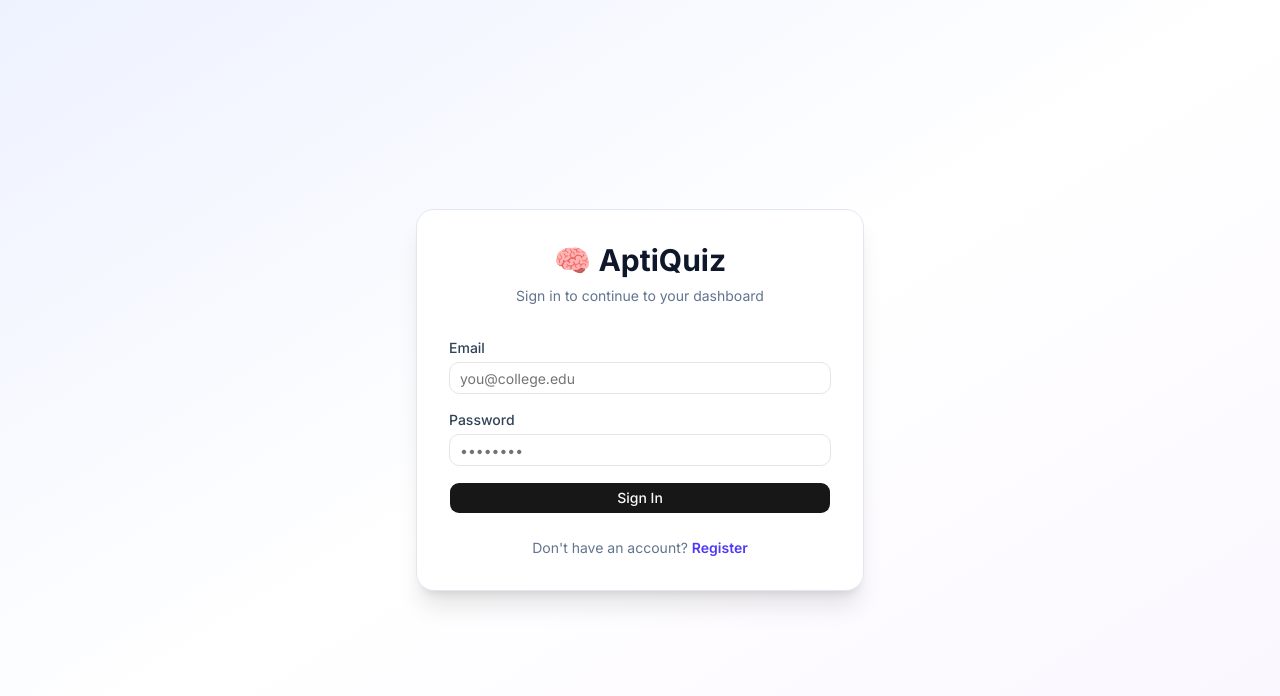
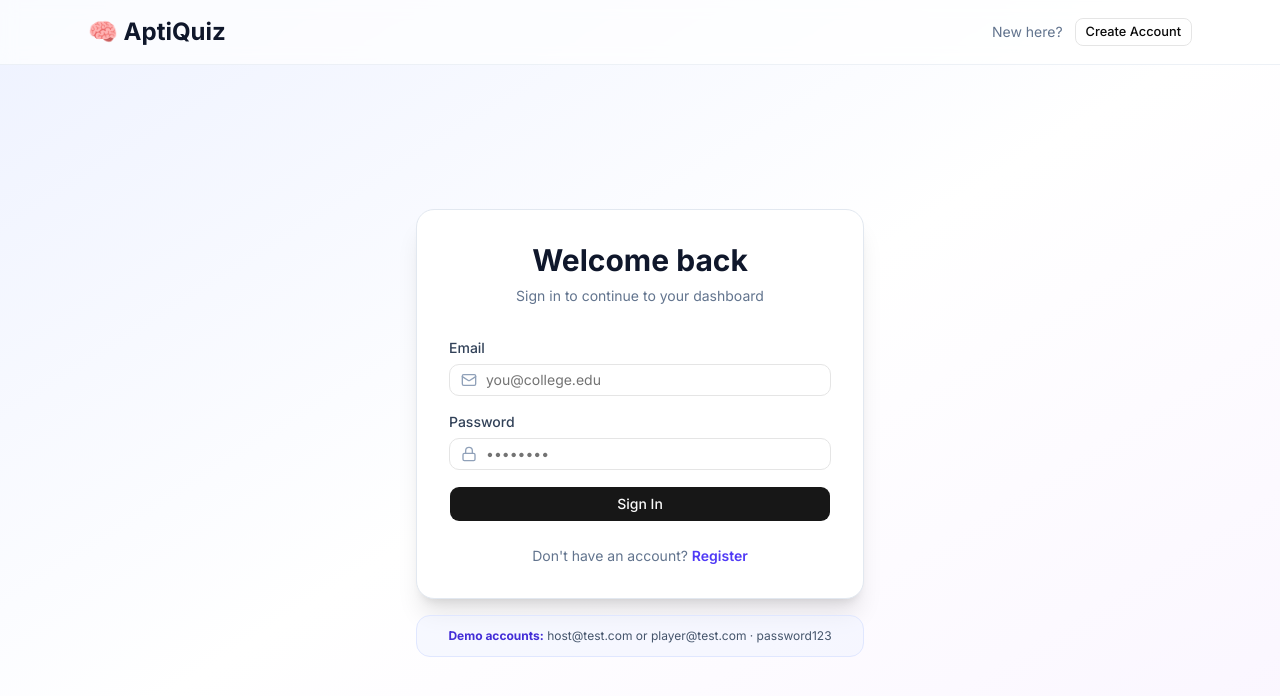
Before and after one commit to bhavy-sharma/IDEATHON-2.0, a Next.js app: page /login in a window 1280 px wide. Shown: the top 696 px of the page. Built offline with nearby package versions, Linux system fonts and the light colour scheme; no server answers.

Commit message:
add header and footer

```diff
--- a/app/(auth)/login/page.jsx
+++ b/app/(auth)/login/page.jsx
@@ -7,6 +7,8 @@ import { authApi } from '@/lib/api';
 import { useUserStore } from '@/store/userStore';
 import { Button } from '@/components/ui/button';
 import { Input } from '@/components/ui/input';
+import { Loader2, Mail, Lock } from 'lucide-react';
+import { toast } from '@/components/ui/use-toast';
 
 export default function LoginPage() {
   const router = useRouter();
@@ -25,6 +27,7 @@ export default function LoginPage() {
     try {
       const { data } = await authApi.login({ email, password });
       setAuth(data.user, data.accessToken);
+      toast({ title: `Welcome back, ${data.user.name.split(' ')[0]}!` });
       router.push('/dashboard');
     } catch (err) {
       const msg =
@@ -37,54 +40,109 @@ export default function LoginPage() {
   }
 
   return (
-    <div className="flex min-h-screen items-center justify-center bg-gradient-to-br from-indigo-50 via-white to-purple-50 p-4">
-      <div className="w-full max-w-md rounded-2xl border border-slate-200 bg-white p-8 shadow-xl">
-        <div className="mb-8 text-center">
-          <h1 className="text-3xl font-bold text-slate-900">🧠 AptiQuiz</h1>
+    <div className="flex min-h-screen flex-col bg-gradient-to-br from-indigo-50 via-white to-purple-50">
+      {/* ============================================
+          HEADER
+      ============================================ */}
+      <header className="border-b border-slate-200/60 bg-white/70 backdrop-blur-sm">
+        <div className="mx-auto flex max-w-6xl items-center justify-between px-4 py-4 sm:px-6">
+          <Link href="/" className="flex items-center gap-2">
+            <span className="text-xl font-bold text-slate-900 sm:text-2xl">
+              🧠 AptiQuiz
+            </span>
+          </Link>
+
+          <nav className="flex items-center gap-2 sm:gap-3">
+            <span className="hidden text-sm text-slate-500 sm:inline">
+              New here?
+            </span>
+            <Link href="/register">
+              <Button variant="outline" size="sm">
+                Create Account
+              </Button>
+            </Link>
+          </nav>
+        </div>
+      </header>
+
+      {/* ============================================
+          MAIN — Login Form
+      ============================================ */}
+      <main className="flex flex-1 items-center justify-center px-4 py-8 sm:py-12">
+        <div className="w-full max-w-md">
+          <div className="rounded-2xl border border-slate-200 bg-white p-6 shadow-xl sm:p-8">
+            <div className="mb-6 text-center sm:mb-8">
+              <h1 className="text-2xl font-bold text-slate-900 sm:text-3xl">
+                Welcome back
+              </h1>
               <p className="mt-2 text-sm text-slate-500">
                 Sign in to continue to your dashboard
               </p>
             </div>
 
             <form onSubmit={handleSubmit} className="space-y-4">
+              {/* Email */}
               <div>
-            <label className="mb-1 block text-sm font-medium text-slate-700">
+                <label className="mb-1.5 block text-sm font-medium text-slate-700">
                   Email
                 </label>
+                <div className="relative">
+                  <Mail className="absolute left-3 top-1/2 h-4 w-4 -translate-y-1/2 text-slate-400" />
                   <Input
                     type="email"
                     value={email}
                     onChange={(e) => setEmail(e.target.value)}
                     placeholder="you@college.edu"
+                    className="pl-9"
                     required
                   />
                 </div>
+              </div>
 
+              {/* Password */}
               <div>
-            <label className="mb-1 block text-sm font-medium text-slate-700">
+                <label className="mb-1.5 block text-sm font-medium text-slate-700">
                   Password
                 </label>
+                <div className="relative">
+                  <Lock className="absolute left-3 top-1/2 h-4 w-4 -translate-y-1/2 text-slate-400" />
                   <Input
                     type="password"
                     value={password}
                     onChange={(e) => setPassword(e.target.value)}
                     placeholder="••••••••"
+                    className="pl-9"
                     required
                   />
                 </div>
+              </div>
 
+              {/* Error */}
               {error && (
-            <div className="rounded-lg bg-red-50 p-3 text-sm text-red-700">
+                <div className="rounded-lg border border-red-200 bg-red-50 p-3 text-sm text-red-700">
                   {error}
                 </div>
               )}
 
-          <Button type="submit" className="w-full" disabled={loading}>
-            {loading ? 'Signing in…' : 'Sign In'}
+              {/* Submit */}
+              <Button
+                type="submit"
+                className="w-full"
+                size="lg"
+                disabled={loading}
+              >
+                {loading ? (
+                  <>
+                    <Loader2 className="mr-2 h-4 w-4 animate-spin" />
+                    Signing in…
+                  </>
+                ) : (
+                  'Sign In'
+                )}
               </Button>
             </form>
 
-        <p className="mt-6 text-center text-sm text-slate-500">
+            <div className="mt-6 text-center text-sm text-slate-500">
               Don&apos;t have an account?{' '}
               <Link
                 href="/register"
@@ -92,8 +150,17 @@ export default function LoginPage() {
               >
                 Register
               </Link>
-        </p>
             </div>
+          </div>
+
+          {/* Test credentials hint */}
+          <div className="mt-4 rounded-xl border border-indigo-100 bg-indigo-50/50 p-3 text-center text-xs text-slate-600">
+            <strong className="text-indigo-700">Demo accounts:</strong>{' '}
+            host@test.com or player@test.com · password123
+          </div>
+        </div>
+      </main>
+
     </div>
   );
 }
--- a/app/(auth)/register/page.jsx
+++ b/app/(auth)/register/page.jsx
@@ -7,6 +7,8 @@ import { authApi } from '@/lib/api';
 import { useUserStore } from '@/store/userStore';
 import { Button } from '@/components/ui/button';
 import { Input } from '@/components/ui/input';
+import { Loader2, Mail, Lock, User, School } from 'lucide-react';
+import { toast } from '@/components/ui/use-toast';
 
 export default function RegisterPage() {
   const router = useRouter();
@@ -29,6 +31,7 @@ export default function RegisterPage() {
     try {
       const { data } = await authApi.register(form);
       setAuth(data.user, data.accessToken);
+      toast({ title: `Welcome, ${data.user.name.split(' ')[0]}!` });
       router.push('/dashboard');
     } catch (err) {
       const msg =
@@ -41,84 +44,158 @@ export default function RegisterPage() {
   }
 
   return (
-    <div className="flex min-h-screen items-center justify-center bg-gradient-to-br from-indigo-50 via-white to-purple-50 p-4">
-      <div className="w-full max-w-md rounded-2xl border border-slate-200 bg-white p-8 shadow-xl">
-        <div className="mb-8 text-center">
-          <h1 className="text-3xl font-bold text-slate-900">Create Account</h1>
+    <div className="flex min-h-screen flex-col bg-gradient-to-br from-indigo-50 via-white to-purple-50">
+      {/* ============================================
+          HEADER
+      ============================================ */}
+      <header className="border-b border-slate-200/60 bg-white/70 backdrop-blur-sm">
+        <div className="mx-auto flex max-w-6xl items-center justify-between px-4 py-4 sm:px-6">
+          <Link href="/" className="flex items-center gap-2">
+            <span className="text-xl font-bold text-slate-900 sm:text-2xl">
+              🧠 AptiQuiz
+            </span>
+          </Link>
+
+          <nav className="flex items-center gap-2 sm:gap-3">
+            <span className="hidden text-sm text-slate-500 sm:inline">
+              Already registered?
+            </span>
+            <Link href="/login">
+              <Button variant="outline" size="sm">
+                Sign In
+              </Button>
+            </Link>
+          </nav>
+        </div>
+      </header>
+
+      {/* ============================================
+          MAIN — Register Form
+      ============================================ */}
+      <main className="flex flex-1 items-center justify-center px-4 py-8 sm:py-12">
+        <div className="w-full max-w-md">
+          <div className="rounded-2xl border border-slate-200 bg-white p-6 shadow-xl sm:p-8">
+            <div className="mb-6 text-center sm:mb-8">
+              <h1 className="text-2xl font-bold text-slate-900 sm:text-3xl">
+                Create your account
+              </h1>
               <p className="mt-2 text-sm text-slate-500">
                 Join AptiQuiz and start competing
               </p>
             </div>
 
             <form onSubmit={handleSubmit} className="space-y-4">
+              {/* Name */}
               <div>
-            <label className="mb-1 block text-sm font-medium text-slate-700">
+                <label className="mb-1.5 block text-sm font-medium text-slate-700">
                   Full Name
                 </label>
+                <div className="relative">
+                  <User className="absolute left-3 top-1/2 h-4 w-4 -translate-y-1/2 text-slate-400" />
                   <Input
                     value={form.name}
-              onChange={(e) => setForm({ ...form, name: e.target.value })}
+                    onChange={(e) =>
+                      setForm({ ...form, name: e.target.value })
+                    }
                     placeholder="Jane Doe"
+                    className="pl-9"
                     required
                   />
                 </div>
+              </div>
 
+              {/* Email */}
               <div>
-            <label className="mb-1 block text-sm font-medium text-slate-700">
+                <label className="mb-1.5 block text-sm font-medium text-slate-700">
                   Email
                 </label>
+                <div className="relative">
+                  <Mail className="absolute left-3 top-1/2 h-4 w-4 -translate-y-1/2 text-slate-400" />
                   <Input
                     type="email"
                     value={form.email}
-              onChange={(e) => setForm({ ...form, email: e.target.value })}
+                    onChange={(e) =>
+                      setForm({ ...form, email: e.target.value })
+                    }
                     placeholder="you@college.edu"
+                    className="pl-9"
                     required
                   />
                 </div>
+              </div>
 
+              {/* Password */}
               <div>
-            <label className="mb-1 block text-sm font-medium text-slate-700">
+                <label className="mb-1.5 block text-sm font-medium text-slate-700">
                   Password
                 </label>
+                <div className="relative">
+                  <Lock className="absolute left-3 top-1/2 h-4 w-4 -translate-y-1/2 text-slate-400" />
                   <Input
                     type="password"
                     value={form.password}
-              onChange={(e) => setForm({ ...form, password: e.target.value })}
+                    onChange={(e) =>
+                      setForm({ ...form, password: e.target.value })
+                    }
                     placeholder="Min. 8 characters"
+                    className="pl-9"
                     minLength={8}
                     required
                   />
                 </div>
+              </div>
 
+              {/* College Code */}
               <div>
-            <label className="mb-1 block text-sm font-medium text-slate-700">
+                <label className="mb-1.5 block text-sm font-medium text-slate-700">
                   College Code
                 </label>
+                <div className="relative">
+                  <School className="absolute left-3 top-1/2 h-4 w-4 -translate-y-1/2 text-slate-400" />
                   <Input
                     value={form.collegeCode}
                     onChange={(e) =>
-                setForm({ ...form, collegeCode: e.target.value.toUpperCase() })
+                      setForm({
+                        ...form,
+                        collegeCode: e.target.value.toUpperCase(),
+                      })
                     }
-              placeholder="e.g., IITB"
+                    placeholder="e.g. IITB"
+                    className="pl-9"
                     required
                   />
+                </div>
                 <p className="mt-1 text-xs text-slate-400">
                   Ask your faculty for the college code
                 </p>
               </div>
 
+              {/* Error */}
               {error && (
-            <div className="rounded-lg bg-red-50 p-3 text-sm text-red-700">
+                <div className="rounded-lg border border-red-200 bg-red-50 p-3 text-sm text-red-700">
                   {error}
                 </div>
               )}
 
-          <Button type="submit" className="w-full" disabled={loading}>
-            {loading ? 'Creating account…' : 'Create Account'}
+              {/* Submit */}
+              <Button
+                type="submit"
+                className="w-full"
+                size="lg"
+                disabled={loading}
+              >
+                {loading ? (
+                  <>
+                    <Loader2 className="mr-2 h-4 w-4 animate-spin" />
+                    Creating account…
+                  </>
+                ) : (
+                  'Create Account'
+                )}
               </Button>
             </form>
 
-        <p className="mt-6 text-center text-sm text-slate-500">
+            <div className="mt-6 text-center text-sm text-slate-500">
               Already have an account?{' '}
               <Link
                 href="/login"
@@ -126,8 +203,12 @@ export default function RegisterPage() {
               >
                 Sign In
               </Link>
-        </p>
             </div>
+          </div>
+        </div>
+      </main>
+
+
     </div>
   );
 }
```
Lines whose indentation alone changed are shown as unchanged.
